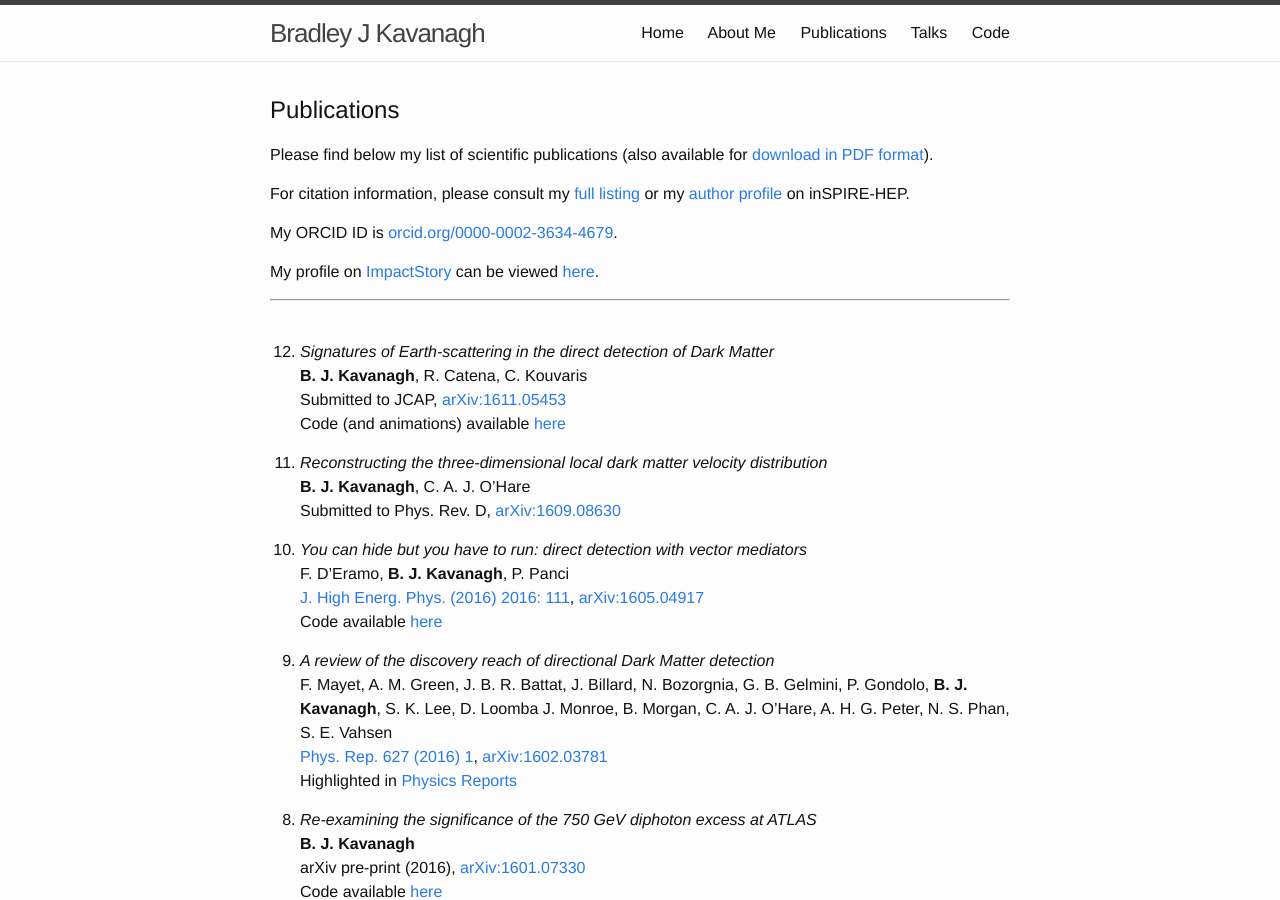
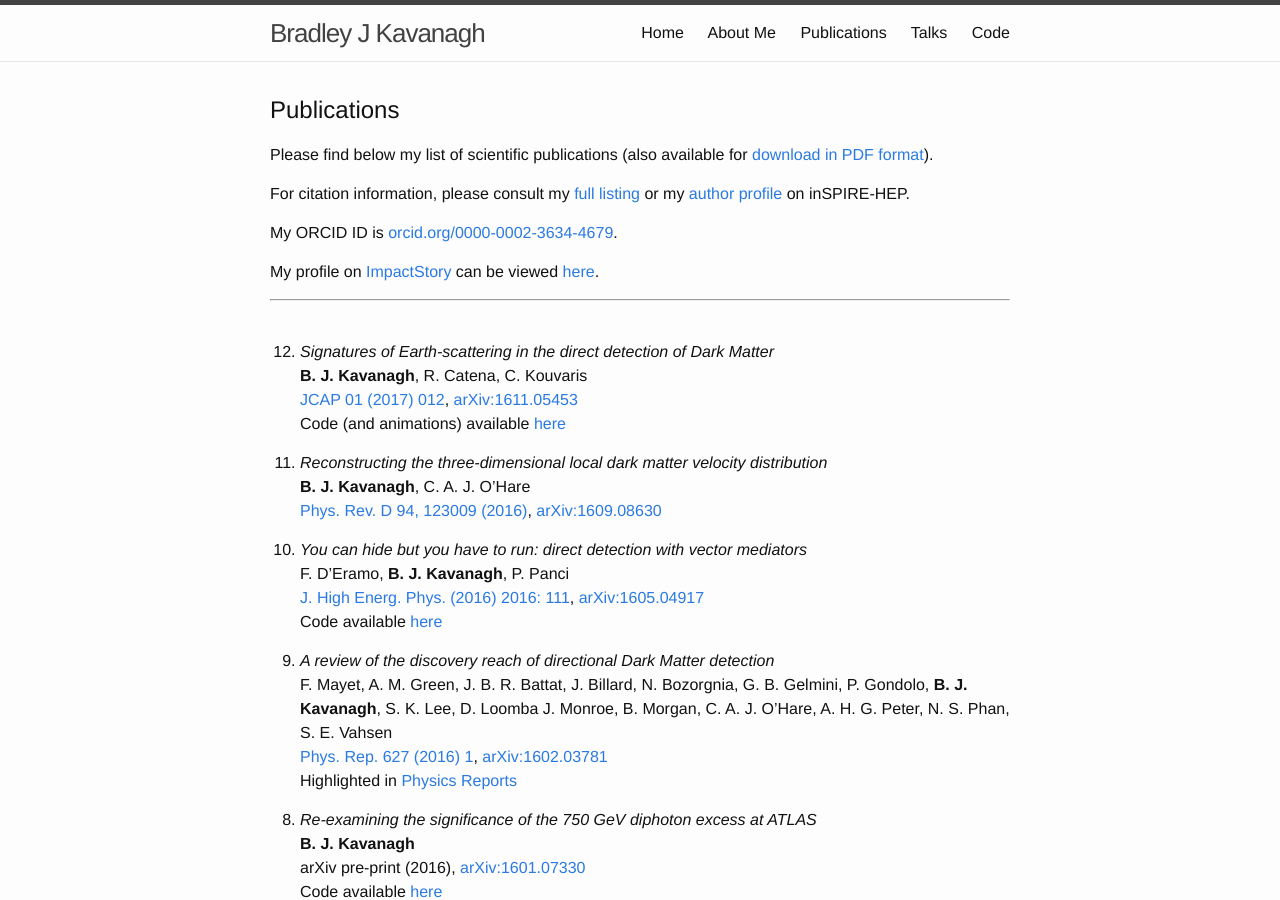
Before and after one commit to bradkav/bradkav.github.io, a Jekyll site: the page built from publications.md, in a window 1280 px wide and 900 px high. Built offline with Jekyll 4.4.1, drawn with Linux system fonts in a browser that asks for light colours.

```diff
--- a/publications.md
+++ b/publications.md
@@ -21,12 +21,12 @@ My profile on [ImpactStory](https://impactstory.org/) can be viewed [here](https
 
 12. *Signatures of Earth-scattering in the direct detection of Dark Matter*
 **B. J. Kavanagh**, R. Catena, C. Kouvaris
-Submitted to JCAP, [arXiv:1611.05453](http://arxiv.org/abs/1611.05453)
+[JCAP 01 (2017) 012](http://dx.doi.org/10.1088/1475-7516/2017/01/012), [arXiv:1611.05453](http://arxiv.org/abs/1611.05453)
 Code (and animations) available [here](https://github.com/bradkav/EarthShadow)
 
 11. *Reconstructing the three-dimensional local dark matter velocity distribution*
 **B. J. Kavanagh**, C. A. J. O'Hare
-Submitted to Phys. Rev. D, [arXiv:1609.08630](http://arxiv.org/abs/1609.08630)
+[Phys. Rev. D 94, 123009 (2016)](http://dx.doi.org/10.1103/PhysRevD.94.123009), [arXiv:1609.08630](http://arxiv.org/abs/1609.08630)
 
 10. *You can hide but you have to run: direct detection with vector mediators*
 F. D'Eramo, **B. J. Kavanagh**, P. Panci
```
Also changed, not shown: talks.md (+4 -1 lines), 3 other files.
